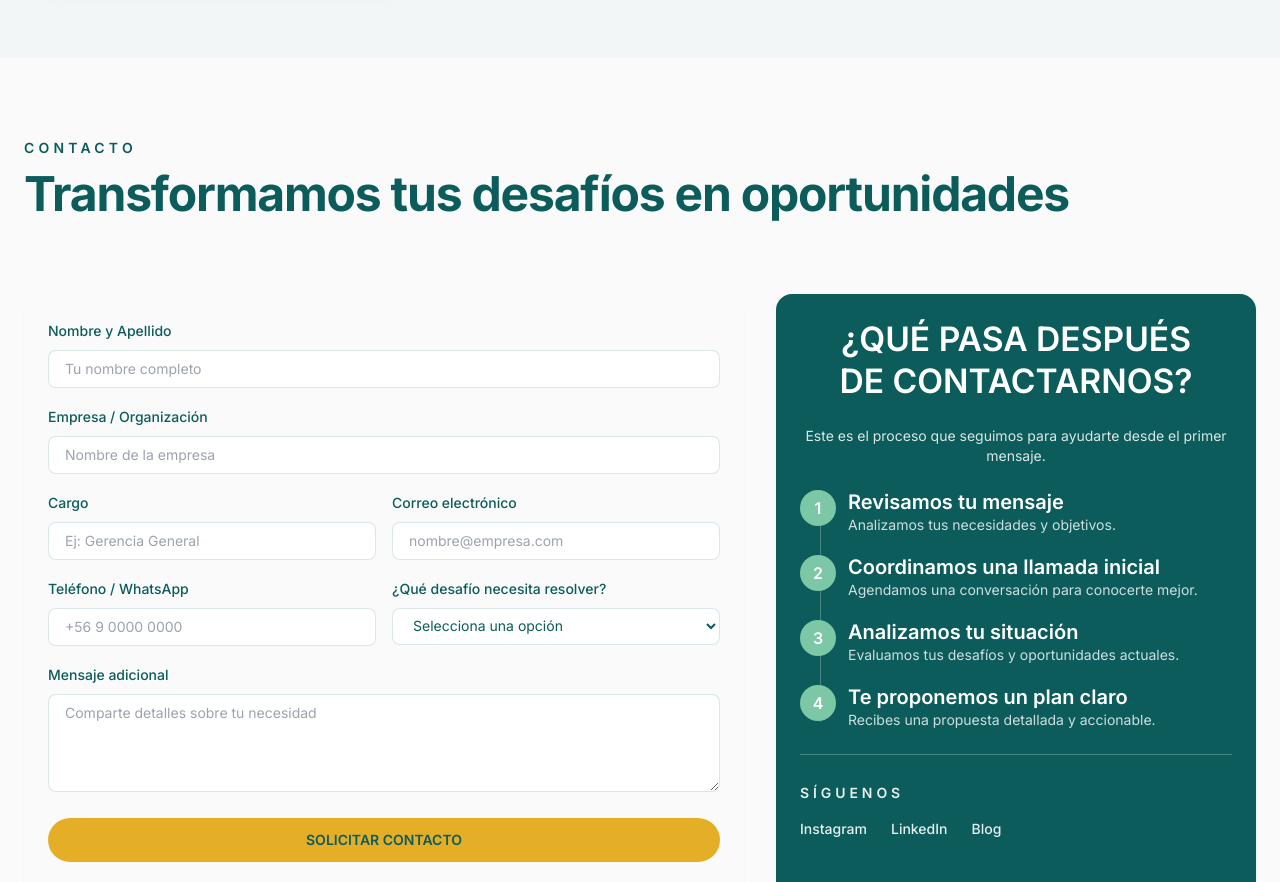
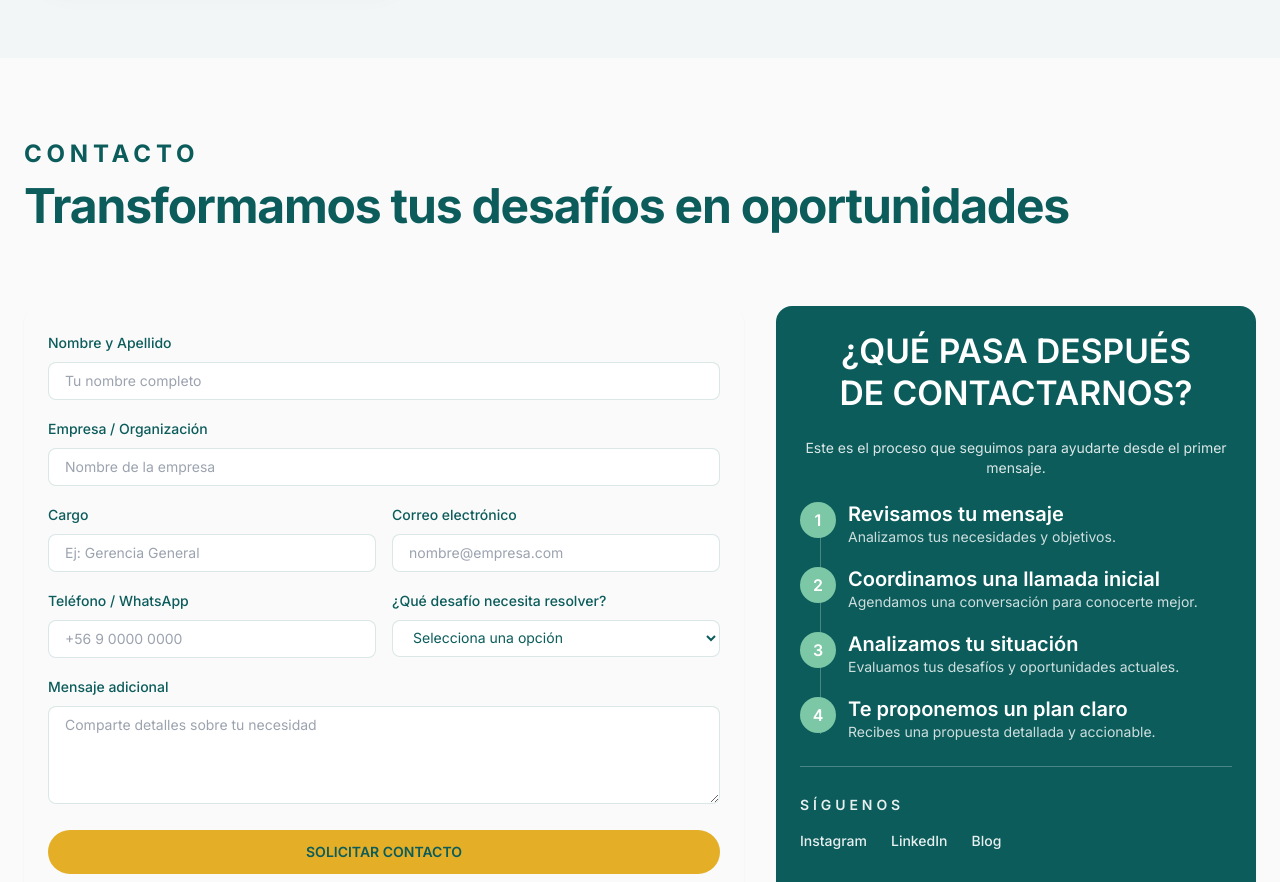
Before and after one commit to medinabenjamin/landing_page_test, a Next.js app: page / in a window 1280 px wide. Shown: the part 4920-5802 px from the top of the page. Built offline with nearby package versions, Linux system fonts and the light colour scheme.

Commit message:
Adjust Contacto title size in contact section

```diff
--- a/src/components/ContactSection.tsx
+++ b/src/components/ContactSection.tsx
@@ -52,7 +52,7 @@ export default function ContactSection() {
       <div className="mx-auto max-w-[83rem] px-6 py-20">
         <Reveal className="space-y-10" sectionId="contacto">
           <div className="space-y-3">
-            <p className="text-sm font-semibold uppercase tracking-[0.3em] text-[#0B5C5B]">
+            <p className="text-xl font-bold uppercase tracking-[0.2em] text-[#0B5C5B] md:text-2xl">
               Contacto
             </p>
             <h2 className="text-4xl font-bold tracking-tight text-[#0B5C5B] md:text-5xl">
```
